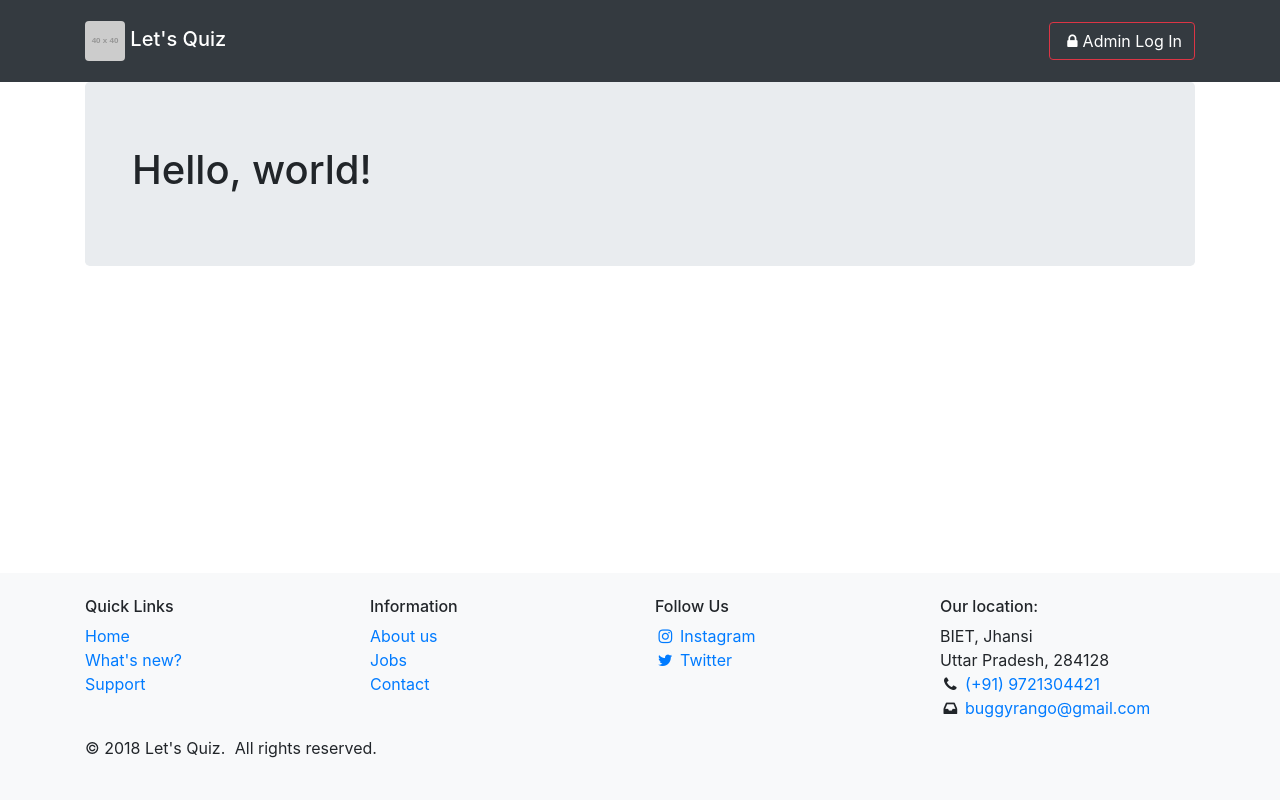
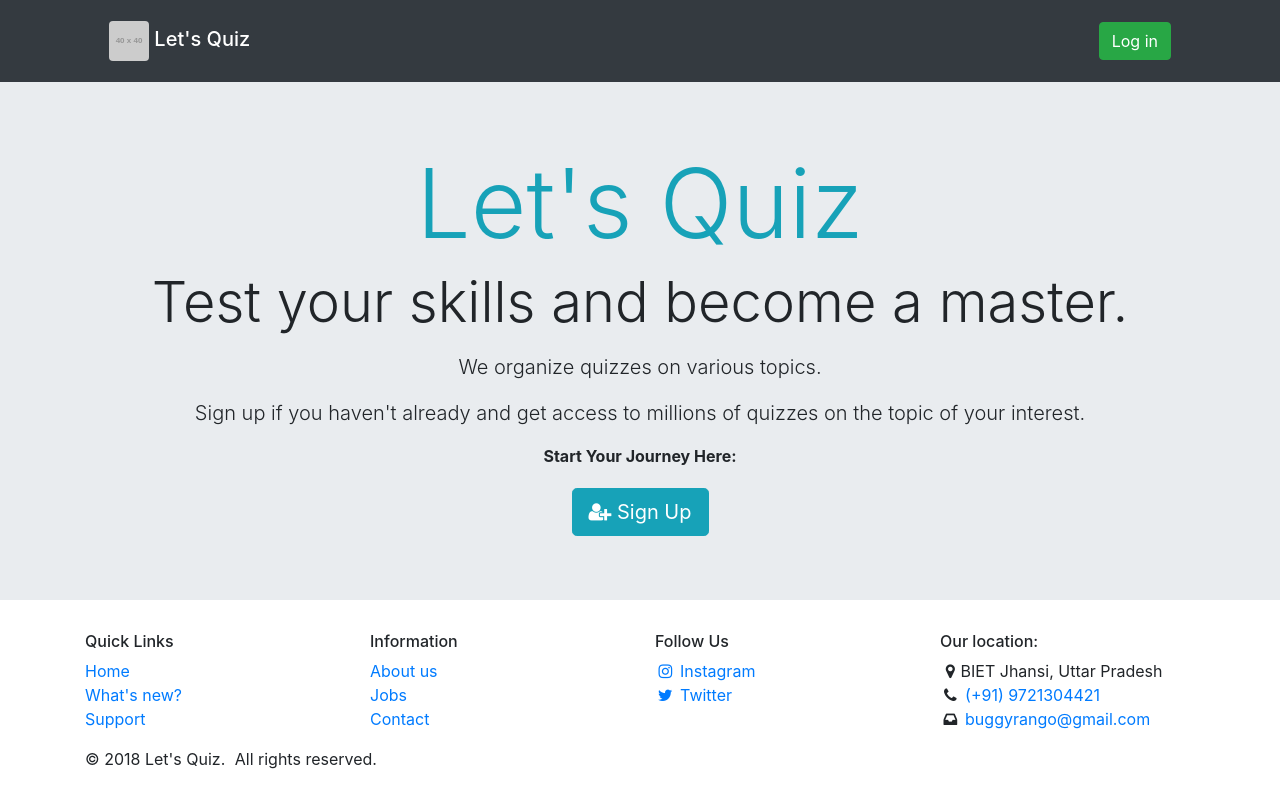
Before and after one commit to akashgiricse/lets-quiz, a Django app: page / in a window 1280 px wide. Run offline with Django 3.2, Linux system fonts and the light colour scheme; grey boxes labelled with a size stand in for pictures from a placeholder-image service; some libraries are stand-ins or nearby versions.

Commit message:
Add logout/leaderboard icon on navbar and conditions to display them

```diff
--- a/lets_quiz/templates/base.html
+++ b/lets_quiz/templates/base.html
@@ -20,26 +20,61 @@
 
 </head>
 <body>
-    <nav class="navbar navbar-dark bg-dark">
+    <nav class="navbar navbar-expand-md navbar-dark bg-dark">
         <div class="container">
-          <h1><a href="{% url 'quiz:home' %}" class="navbar-brand">
+            <h1 class="mx-4"><a href="{% url 'quiz:home' %}" class="navbar-brand">
             <img src="http://placehold.it/40x40" alt="Logo" class="rounded">
             Let's Quiz</a></h1>
-        <form class="form-inline">
-            <div class="mx-auto">
-              <button type="submit" class="btn btn-link btn-danger"><a href="{% url 'admin:index' %}" class="text-white"><i class="fa fa-fw fa-lock " aria-hidden="true"></i>Admin Log In</a></button>
+            <button type="button" class="navbar-toggler" data-toggle="collapse" data-target="#navbar" aria-controls="navbar" aria-expanded="false" aria-label="Toggle navigation"><span class="navbar-toggler-icon"></span></button>
+            <div class="collapse navbar-collapse justify-content-end " id="navbar">
+                {% if not request.user.is_active %}
+                <button type="button" class="btn btn-success mx-4" data-toggle="modal" data-target="#loginModal">Log in</button>
+                {% else %}
+                <h5 class="text-white mt-2 mr-2">Welcome, {{ request.user.username }} | </h5>
+                <button type="button" class="btn btn-info  mr-1"><a href="{% url 'quiz:leaderboard' %}" class="text-white">Leaderboard</a></button>
+                <button type="button" class="btn btn-danger  mr-4"><a href="/logout" class="text-white">Log out</a></button>
+                {% endif %}
             </div>
+        </div>
+
+    </nav>
+    <!-- Modal here -->
+        <div class="modal fade" id="loginModal" tabindex="-1" role="dialog" aria-labelledby="modalTitle" style="display: none;" aria-hidden="true">
+          <div class="modal-dialog" role="document">
+            <div class="modal-content">
+              <div class="modal-header">
+                <h5 class="modal-title" id="modalTitle">Login</h5>
+                <button type="button" class="close" data-dismiss="modal" aria-label="Close">
+                  <span aria-hidden="true">×</span>
+                </button>
+              </div>
+              <div class="modal-body">
+                <form class="navbar-form" role="form" action="/login/" method="POST">
+                    {% csrf_token %}
+                    <div class="form-group mx-4">
+                        <input type="text" name="username" placeholder="username" class="form-control">
+                    </div>
+                     <div class="form-group mx-4">
+                        <input type="password" name="password" placeholder="Password" class="form-control">
+                    </div>
+                    <button type="submit" class="btn btn-success mx-4">Login</button>
                 </form>
               </div>
-    </nav>
+              <div class="modal-footer">
+                <button type="button" class="btn btn-secondary" data-dismiss="modal">Cancel</button>
+              </div>
+            </div>
+          </div>
+        </div> <!-- end Modal -->
 
-<div class="container">
+
     {% block content %}
     {% endblock content %}
-</div>
 
-    <footer class="bg-light fixed-bottom ">
-      <div class="container my-4">
+
+    {% if not request.user.is_active %}
+    <footer class="bg-white">
+      <div class="container">
         <div class="row">
           <div class="col-12 col-sm-6 col-lg-3">
             <h6>Quick Links</h6>
@@ -75,8 +110,7 @@
             <h6>Our location:</h6>
             <address>
               <!-- <strong>Quiz App</strong><br> -->
-              BIET, Jhansi<br>
-              Uttar Pradesh, 284128<br>
+              <i class="fa fa-fw fa-map-marker" aria-hidden="true"></i>BIET Jhansi, Uttar Pradesh <br>
               <i class="fa fa-fw fa-phone" aria-hidden="true"></i> <span class="sr-only">Telephone:</span><a href="tel:+919721304421">(+91) 9721304421</a><br>
               <i class="fa fa-fw fa-inbox" aria-hidden="true"></i> <span class="sr-only">Mail:</span><a href="mailto:bietquiz@gmial.com">buggyrango@gmail.com</a>
             </address>
@@ -92,6 +126,14 @@
         </div>
       </div>
     </footer>
+    {% else %}
+    <footer >
+            <ul class="list-inline text-center">
+                <li class="list-inline-item">&copy; 2018 Let's Quiz.</li>
+                <li class="list-inline-item">All rights reserved.</li>
+            </ul>
+    </footer>
+    {% endif %}
     <!-- jQuery first, then Bootstrap JS -->
     <script src="https://code.jquery.com/jquery-3.2.1.slim.min.js" integrity="sha384-KJ3o2DKtIkvYIK3UENzmM7KCkRr/rE9/Qpg6aAZGJwFDMVNA/GpGFF93hXpG5KkN" crossorigin="anonymous"></script>
     <script src="https://cdnjs.cloudflare.com/ajax/libs/popper.js/1.12.3/umd/popper.min.js" integrity="sha384-vFJXuSJphROIrBnz7yo7oB41mKfc8JzQZiCq4NCceLEaO4IHwicKwpJf9c9IpFgh" crossorigin="anonymous"></script>
--- a/lets_quiz/templates/quiz/home.html
+++ b/lets_quiz/templates/quiz/home.html
@@ -1,10 +1,16 @@
 {% extends 'base.html' %}
 {% block title %} Let's Quiz | Home {% endblock title %}
 {% block content %}
-	<div class="jumbotron">
-      <div class="container">
-        <h1>Hello, world!</h1>
 
+    <section id="section-jumbotron" class="jumbotron jumbotron-fluid d-flex justify-content-center align-items-center">
+      <div class="container text-center">
+        <h1 class="display-1 text-info">Let's Quiz</h1>
+        <p class="display-4 d-none d-sm-block">Test your skills and become a master.</p>
+        <p class="lead">We organize quizzes on various topics.</p>
+        <p class="lead">Sign up if you haven't already and get access to millions of quizzes on the topic of your interest.</p>
+        <p><strong> Start Your Journey Here:</strong></p>
+        <a href="#" class="btn btn-lg btn-info mt-1"><i class="fa fa-user-plus" aria-hidden="true"></i> Sign Up</a>
       </div>
-    </div>
+    </section>
+
 {% endblock content %}
```
Also changed, not shown: lets_quiz/templates/quiz/user_home.html (+11 -3 lines). Lines whose indentation alone changed are shown as unchanged.
